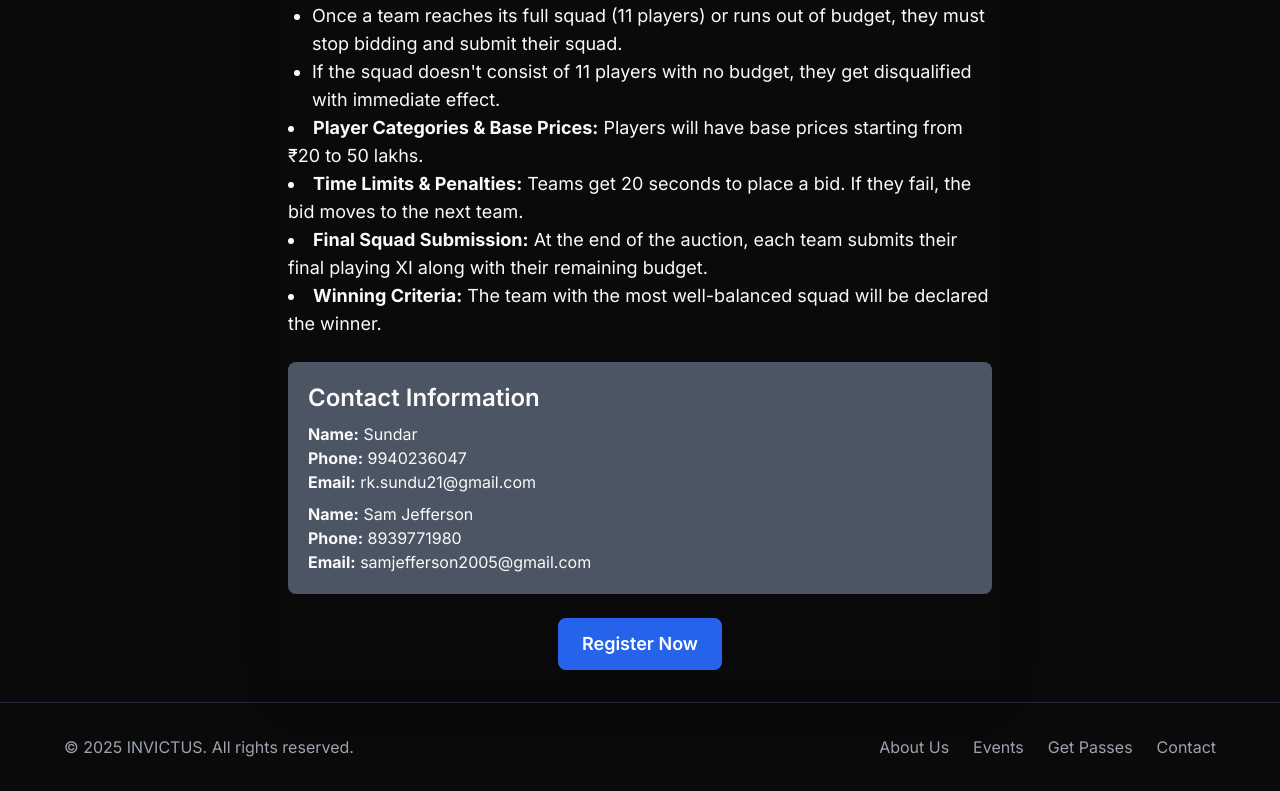
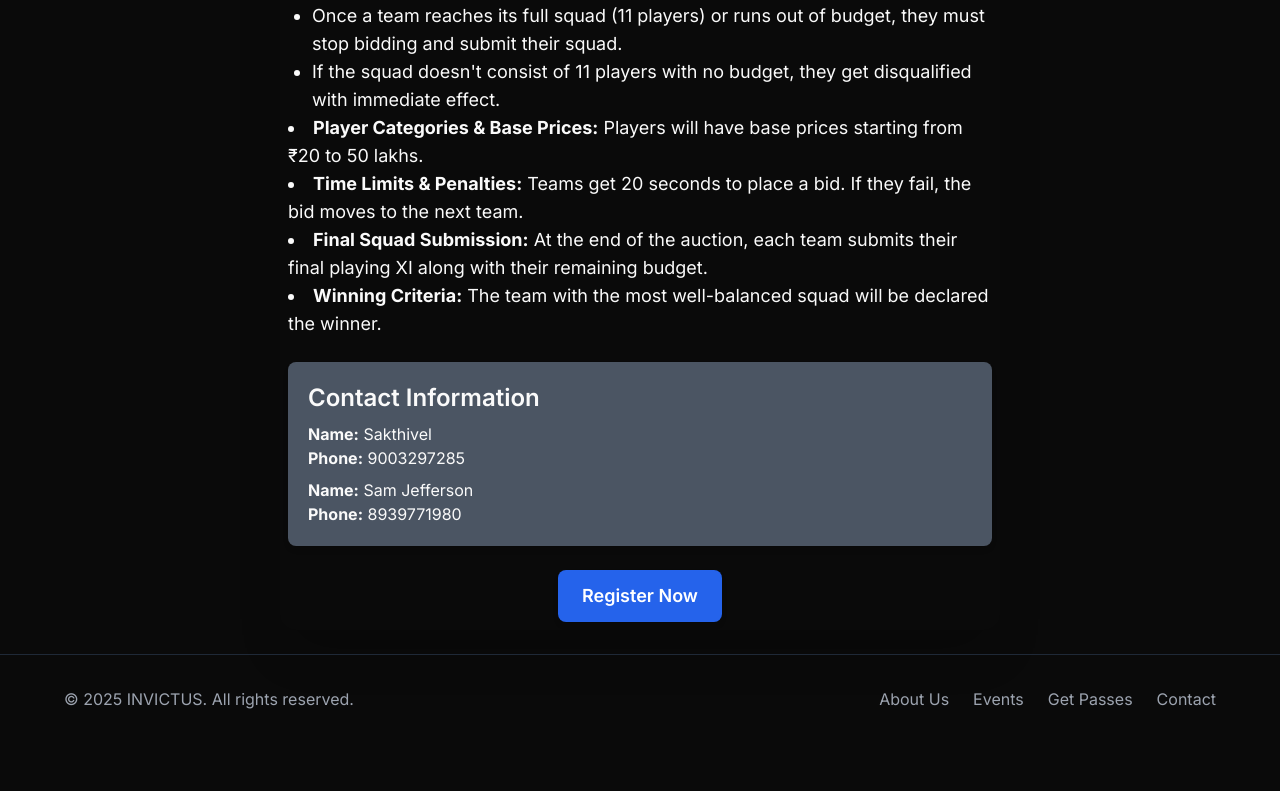
Before and after one commit to tanush-em/INVICTUS, a Next.js app: page /events/ipl-auction in a window 1280 px wide. Shown: the part 1653-2444 px from the top of the page. After the commit the page ends 2396 px from the top, so only its background shows below. Built offline with nearby package versions, Linux system fonts and the light colour scheme.

Commit message:
event info changes

```diff
--- a/app/events/corporate-walk/page.js
+++ b/app/events/corporate-walk/page.js
@@ -26,7 +26,7 @@ export default function CorporateWalk() {
         <h2 className="text-2xl font-semibold">Rules & Regulations</h2>
         <ul className="list-disc list-inside mt-2 text-lg">
           <li>Participants must exhibit professional attire, grooming, and presentation that reflect a corporate attitude.</li>
-          <li>Each team should have 6-8 members.</li>
+          <li>Each team should have 5-7 members.</li>
           <li>Each team will have a total of 6 minutes (5 minutes for the performance + a 1-minute buffer).</li>
           <li>Only formal wear is allowed. No costumes will be provided by the organizers—teams must arrange their own.</li>
           <li>Each group should bring its own background music to complement the performance.</li>
--- a/app/events/ipl-auction/page.js
+++ b/app/events/ipl-auction/page.js
@@ -72,12 +72,10 @@ export default function SportsEvents() {
 
         <div className="mt-6 p-5 bg-gray-600 rounded-lg shadow-md">
           <h2 className="text-2xl font-semibold">Contact Information</h2>
-          <p className="mt-2"><strong>Name:</strong> Sundar</p>
-          <p><strong>Phone:</strong> 9940236047</p>
-          <p><strong>Email:</strong> rk.sundu21@gmail.com</p>
+          <p className="mt-2"><strong>Name:</strong> Sakthivel</p>
+          <p><strong>Phone:</strong> 9003297285</p>
           <p className="mt-2"><strong>Name:</strong> Sam Jefferson</p>
           <p><strong>Phone:</strong> 8939771980</p>
-          <p><strong>Email:</strong> samjefferson2005@gmail.com</p>
         </div>
 
         <div className="mt-6 flex justify-center">
--- a/app/events/kollywood-trivia/page.js
+++ b/app/events/kollywood-trivia/page.js
@@ -48,8 +48,7 @@ export default function KollywoodTrivia() {
           <li>Each team consists of 2–4 members.</li>
           <li>The team that presses the buzzer first gets the chance to answer.</li>
           <li>Team members may discuss the answer before responding.</li>
-          <li>If a team cannot answer within 15 seconds, the question is passed to the next team.</li>
-          <li>The top three teams will advance to the next round.</li>
+          <li>If a team cannot answer within the alloted time, the question is passed to the next team.</li>
           <li>The judges’ decisions are final.</li>
           <li>No refund of registeration fee will be issued for any reason.</li>
         </ul>
--- a/app/events/murder-mystery/page.js
+++ b/app/events/murder-mystery/page.js
@@ -64,10 +64,8 @@ export default function MurderMystery() {
         <h2 className="text-2xl font-semibold">Contact Information</h2>
         <p className="mt-2"><strong>Name:</strong> Sundar</p>
         <p><strong>Phone:</strong> 9940236047</p>
-        <p><strong>Email:</strong> rk.sundu21@gmail.com</p>
-        <p className="mt-2"><strong>Name:</strong> Sam</p>
-        <p><strong>Phone:</strong> 8939771980</p>
-        <p><strong>Email:</strong> samjefferson2005@gmail.com</p>
+        <p className="mt-2"><strong>Name:</strong> Pranavaa</p>
+        <p><strong>Phone:</strong> 9042079308</p>
       </div>
 
       <div className="mt-8 flex justify-center">
```
